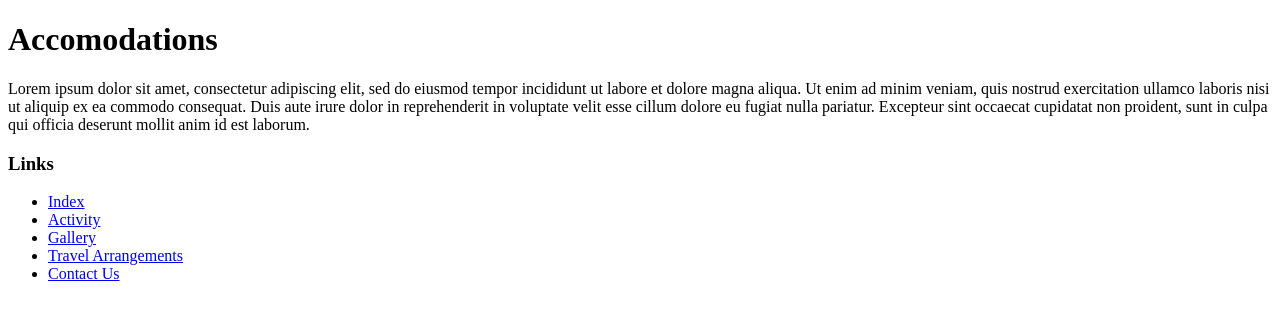
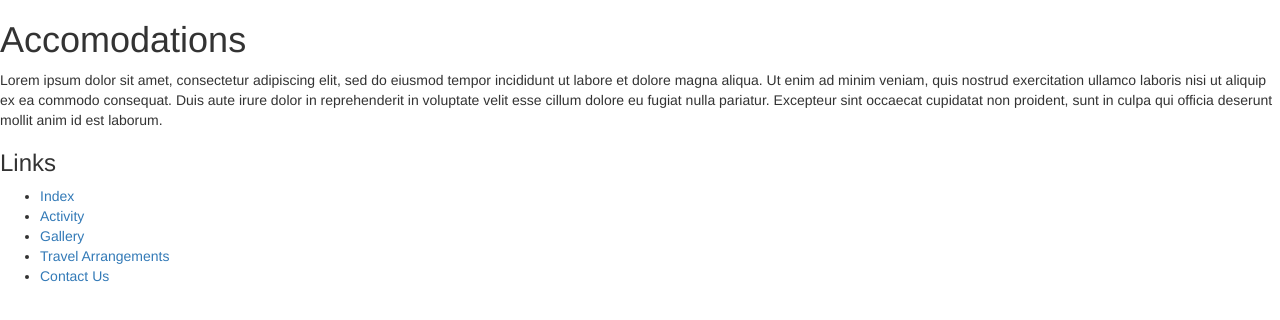
Before and after one commit to silvermistshadow/resort-website, a plain HTML site: page accomodations.html in a window 1280 px wide. Drawn offline with Linux system fonts and the light colour scheme.

Commit message:
actually implement the css files on this branch, too

```diff
--- a/accomodations.html
+++ b/accomodations.html
@@ -3,6 +3,8 @@
   <head>
     <meta charset="utf-8">
     <title>Two Point Resort: Accomodations</title>
+    <link href="css/bootstrap.css" rel="stylesheet" type="text/css">
+    <link href="css/styles.css" rel="stylesheet" type="text/css">
   </head>
   <body>
     <h1>Accomodations</h1>
```
Also changed, not shown: activities.html (+2 -0 lines), contact.html (+2 -0 lines), index.html (+2 -0 lines), pictures.html (+2 -0 lines), travel-arrangements.html (+2 -0 lines).
